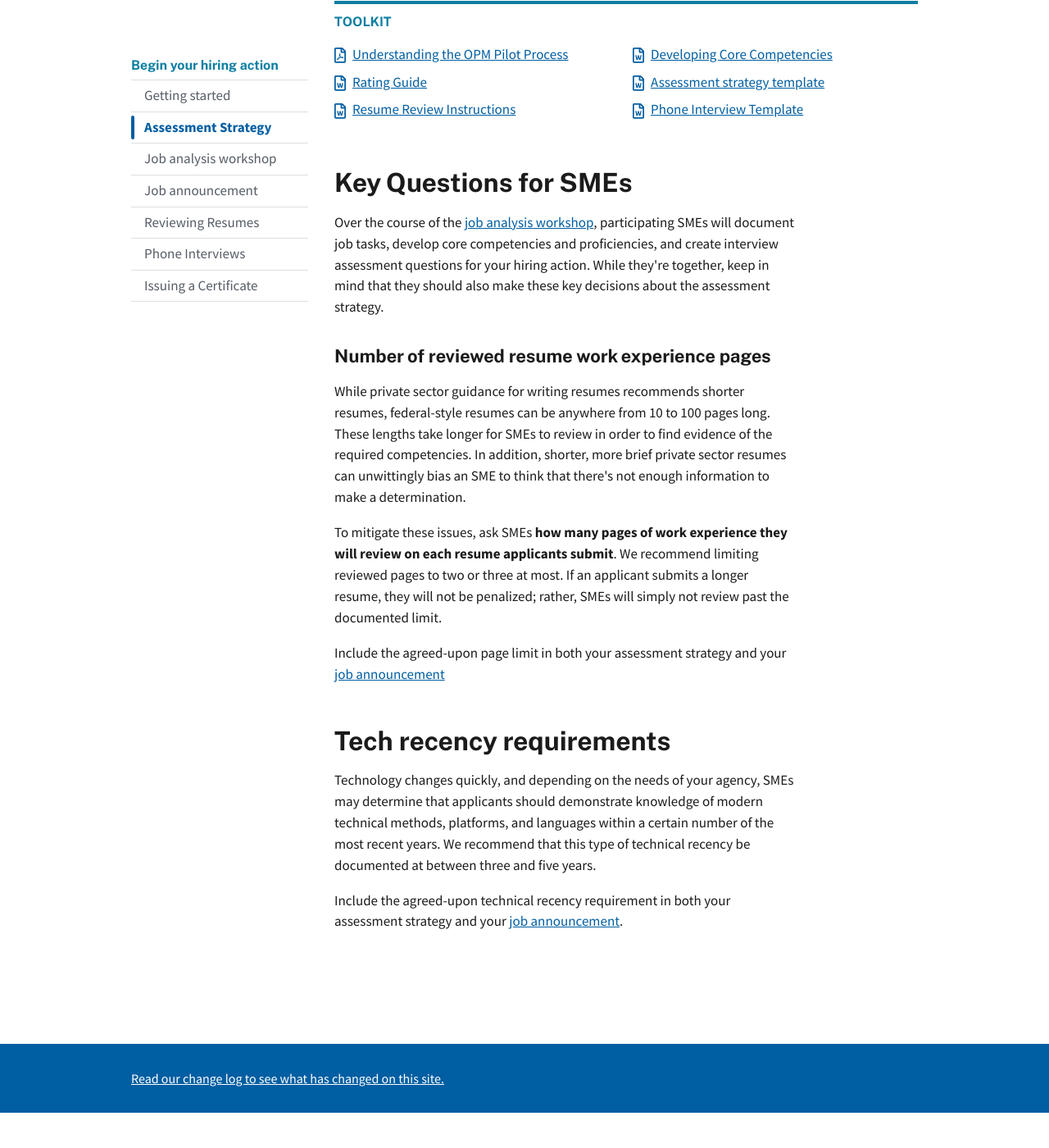
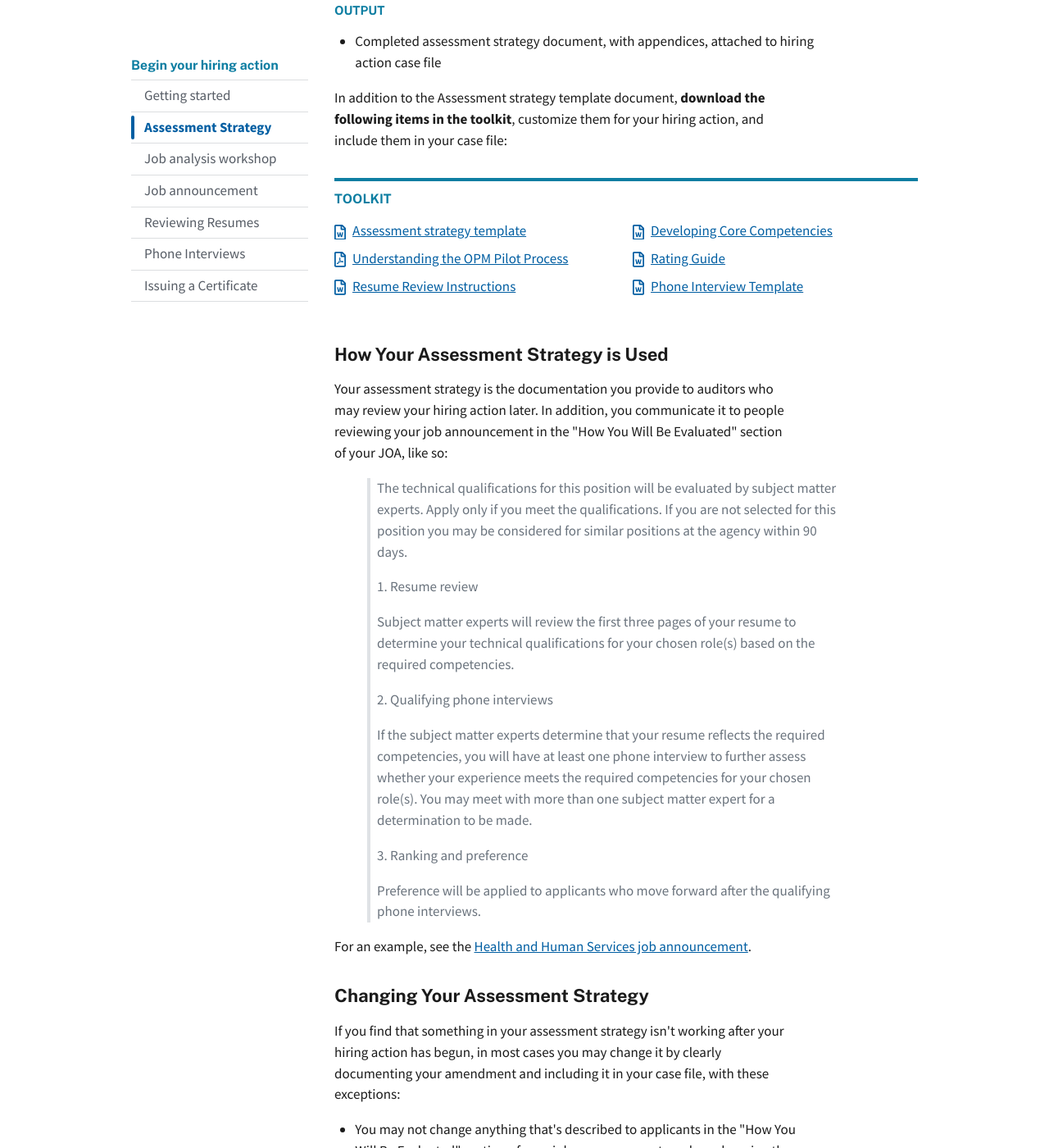
Before and after one commit to usds/SME-QA-Website, a Jekyll site: the page built from pages/phases/assessment-strategy/index.html, in a window 1280 px wide and 1400 px high, scrolled down 886 px. Shown: the whole window at 82% size. Built offline with Jekyll 4.4.1, drawn with Linux system fonts in a browser that asks for light colours; before the commit the page ends 2243 px from its top, so only the background shows below that; some of the changed text lies outside the part shown.

Commit message:
Updates assessment strategy and reverts documenting to job analysis.

```diff
--- a/_data/navigation.yml
+++ b/_data/navigation.yml
@@ -33,6 +33,8 @@ hiring-phases:
     href: /hiring-phases/job-analysis/
     phase: job-analysis
     subnav:
+    - text: Documenting Your Assessment Strategy
+      href: "/hiring-phases/job-analysis/documenting-assessment-strategy/"
     - text: Documenting Job Tasks
       href: "/hiring-phases/job-analysis/documenting-job-tasks/"
     - text: Converting Job Tasks to Competencies
--- a/_includes/toolkit/assessment-strategy.html
+++ b/_includes/toolkit/assessment-strategy.html
@@ -1,10 +1,10 @@
 <ul class="chp-toolkit__list">
   <li class="chp-toolkit__item">
-    <a href="{{ site.baseurl }}/toolkit/assessment-strategy/understanding-the-opm-pilot-process.pdf" target="_blank" class="chp-toolkit__link">{% include svg/file-pdf.svg %}Understanding the OPM Pilot Process
+    <a href="{{ site.baseurl }}/toolkit/assessment-strategy/assessment-strategy-template.docx" target="_blank" class="chp-toolkit__link">{% include svg/file-word.svg %}Assessment strategy template
     </a>
   </li>
   <li class="chp-toolkit__item">
-    <a href="{{ site.baseurl }}/toolkit/assessment-strategy/rating-guide.docx" target="_blank" class="chp-toolkit__link">{% include svg/file-word.svg %}Rating Guide
+    <a href="{{ site.baseurl }}/toolkit/assessment-strategy/understanding-the-opm-pilot-process.pdf" target="_blank" class="chp-toolkit__link">{% include svg/file-pdf.svg %}Understanding the OPM Pilot Process
     </a>
   </li>
   <li class="chp-toolkit__item">
@@ -16,7 +16,7 @@
     </a>
   </li>
   <li class="chp-toolkit__item">
-    <a href="{{ site.baseurl }}/toolkit/assessment-strategy/assessment-strategy-template.docx" target="_blank" class="chp-toolkit__link">{% include svg/file-word.svg %}Assessment strategy template
+    <a href="{{ site.baseurl }}/toolkit/assessment-strategy/rating-guide.docx" target="_blank" class="chp-toolkit__link">{% include svg/file-word.svg %}Rating Guide
     </a>
   </li>
   <li class="chp-toolkit__item">
--- a/pages/phases/assessment-strategy/index.html
+++ b/pages/phases/assessment-strategy/index.html
@@ -15,34 +15,52 @@ outputs:
 <p class="usa-intro">
   {{ page.intro }}
 </p>
-
+<p>
+  Use the <a href="{{ site.baseurl }}/toolkit/assessment-strategy/assessment-strategy-template.docx" target="_blank">Assessment strategy template</a> to document your assessment strategy for your hiring action.  Make sure you are comfortable with the strategy because you will <a href="{{ site.baseurl }}/hiring-phases/job-analysis/">finalize some remaining details with SMEs during the job analysis workshop</a>.
+</p>
 {% include phase-meta.html %}
-
+<p>
+  In addition to the Assessment strategy template document, <strong>download the following items in the toolkit</strong>, customize them for your hiring action, and include them in your case file:
+</p>
 <div class="chp-toolkit">
   <h4 class="chp-toolkit__title">Toolkit</h4>
   {% include toolkit/assessment-strategy.html %}
 </div>
 
-<h2>Key Questions for SMEs</h2>
+<h3>How Your Assessment Strategy is Used</h3>
 <p>
-  Over the course of the <a href="../job-analysis/">job analysis workshop</a>, participating SMEs will document job tasks, develop core competencies and proficiencies, and create interview assessment questions for your hiring action. While they're together, keep in mind that they should also make these key decisions about   the assessment strategy.
+  Your assessment strategy is the documentation you provide to auditors who may review your hiring action later. In addition, you communicate it to people reviewing your job announcement in the "How You Will Be Evaluated" section of your JOA, like so:
+</p>
+<blockquote>
+  <p>
+    The technical qualifications for this position will be evaluated by subject matter experts. Apply only if you meet the qualifications. If you are not selected for this position you may be considered for similar positions at the agency within 90 days.
+  </p>
+  <p>1. Resume review</p>
+  <p>
+    Subject matter experts will review the first three pages of your resume to determine your technical qualifications for your chosen role(s) based on the required competencies.
+  </p>
+  <p>
+    2. Qualifying phone interviews
+  </p>
+  <p>
+    If the subject matter experts determine that your resume reflects the required competencies, you will have at least one phone interview to further assess whether your experience meets the required competencies for your chosen role(s). You may meet with more than one subject matter expert for a determination to be made.
+  </p>
+  <p>
+    3. Ranking and preference
+  </p>
+  <p>
+    Preference will be applied to applicants who move forward after the qualifying phone interviews.
+  </p>
+</blockquote>
+<p>
+  For an example, see the <a href="https://www.usajobs.gov/GetJob/ViewDetails/529652500" target="_blank">Health and Human Services job announcement</a>.
 </p>
 
-<h3 id="resume-review-page-count">Number of reviewed resume work experience pages</h3>
+<h3>Changing Your Assessment Strategy</h3>
 <p>
-  While private sector guidance for writing resumes recommends shorter resumes, federal-style resumes can be anywhere from 10 to 100 pages long. These lengths take longer for SMEs to review in order to find evidence of the required competencies. In addition, shorter, more brief private sector resumes can unwittingly bias an SME to think that there's not enough information to make a determination.
+  If you find that something in your assessment strategy isn't working after your hiring action has begun, in most cases you may change it by clearly documenting your amendment and including it in your case file, with these exceptions:
 </p>
-<p>
-  To mitigate these issues, ask SMEs <strong>how many pages of work experience they will review on each resume applicants submit</strong>. We recommend limiting reviewed pages to two or three at most. If an applicant submits a longer resume, they will not be penalized; rather, SMEs will simply not review past the documented limit.
-</p>
-<p>
-  Include the agreed-upon page limit in both your assessment strategy and your <a href="../job-announcement/">job announcement</a>
-</p>
-
-<h2>Tech recency requirements</h2>
-<p>
-  Technology changes quickly, and depending on the needs of your agency, SMEs may determine that applicants should demonstrate knowledge of modern technical methods, platforms, and languages within a certain number of the most recent years. We recommend that this type of technical recency be documented at between three and five years.
-</p>
-<p>
-  Include the agreed-upon technical recency requirement in both your assessment strategy and your <a href="../job-announcement/">job announcement</a>.
-</p>
+<ul>
+  <li>You may not change anything that's described to applicants in the "How You Will Be Evaluated" section of your job announcement, such as changing the number of resume pages that SMEs will review or adding an additional examination type.</li>
+  <li>You may <strong>not</strong> enact a maximum number of applicants who may pass from one phase to another.</li>
+</ul>
--- a/pages/phases/job-analysis/index.html
+++ b/pages/phases/job-analysis/index.html
@@ -7,7 +7,7 @@ phase: job-analysis
 title: Job analysis workshop
 intro: Conduct a two-day job analysis workshop with SMEs to professionally develop your assessments. During the workshop, you'll help SMEs identify and define the required competencies and proficiency levels for the position, as well as write two sets of structured interview questions that can assess the required proficiency levels. SMEs will use these competencies, proficiency levels, and related questions during interview assessments to determine whether applicants meet the technical qualifications for the job before applicants are considered qualified and eligible for veterans' preference. You'll also be able to develop an accurate job description with the information from the job analysis workshop.
 roles: [hr, sme, hiring-mgr, io-psych]
-duration: 2-days (16 hours)
+duration: 2 days (16 hours)
 outputs:
   - 4-6 core competencies and their definitions
   - Proficiency descriptions for each competency, including the proficiency required for the hiring action
--- a/pages/phases/phone-assessment-interviews/index.html
+++ b/pages/phases/phone-assessment-interviews/index.html
@@ -7,6 +7,7 @@ phase: phone-assessment-interviews
 title: Phone Assessment Interviews
 intro: SMEs will conduct up to two rounds of structured phone interviews to assess remaining applicants against the required competencies and proficiencies, with a single SME conducting each interview. Applicants who meet the basic required qualifications after that interview receive a second interview with a different SME. Those who receive an overall passing score during both phone assessment interviews are considered qualified for the position.
 roles: [hr, sme]
+duration: 4 hours
 ---
 
 <p class="usa-intro">
```
Also changed, not shown: other parts of pages/phases/assessment-strategy/index.html (+1 -1 lines), pages/phases/job-analysis/documenting-assessment-strategy.md (added, +33 -0 lines).
